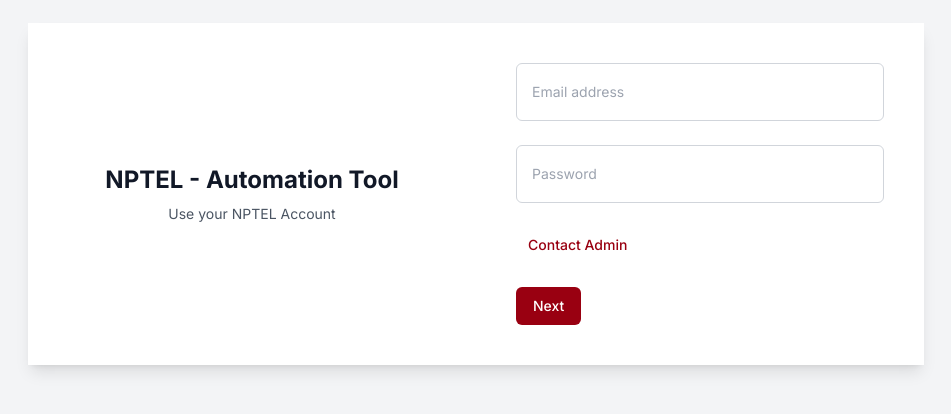
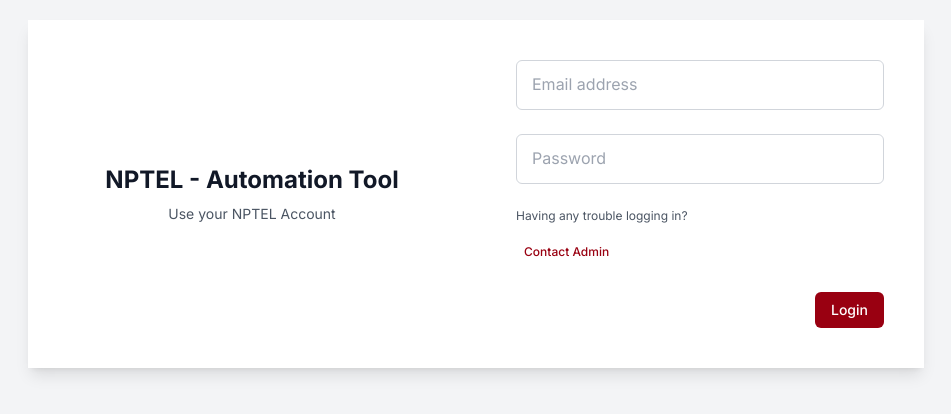
Before and after one commit to Gen-AI-2024-CIT-CS/frontend, a Next.js app: page /login in a window 1280 px wide. Shown: the part 206-620 px from the top of the page, without its empty margins (164-1115 px from the left). Built offline with nearby package versions, Linux system fonts and the light colour scheme; no server answers.

Commit message:
[small bugs fixed]

```diff
--- a/src/app/login/page.tsx
+++ b/src/app/login/page.tsx
@@ -2,93 +2,121 @@
 
 import { useState } from 'react';
 import { useRouter } from 'next/navigation';
+import { login } from '../../utils/api';  // Make sure to create this file and function
 
 export default function Login() {
   const [email, setEmail] = useState('');
   const [password, setPassword] = useState('');
+  const [error, setError] = useState('');
+  const [success, setSuccess] = useState('');
+  const [showContactEmail, setShowContactEmail] = useState(false);
   const router = useRouter();
 
-  const handleLogin = (e: React.FormEvent) => {
+  const clearForm = () => {
+    setEmail('');
+    setPassword('');
+  };
+
+  const handleSubmit = async (e: React.FormEvent) => {
     e.preventDefault();
-    // Placeholder authentication logic
-    if (email === 'user@example.com' && password === 'password') {
+    try {
+      const response = await login(email, password);
+      if (response.data.success) {
+        console.log('Logged in successfully', response.data.user);
+        setSuccess('Logged in successfully');
+        clearForm();
+        setTimeout(() => setSuccess(''), 3000);
         router.push('/dashboard');
-    } else {
-      alert('Invalid credentials');
+      }
+    } catch (err) {
+      setError('Invalid credentials');
+      setPassword('');
+      setTimeout(() => setError(''), 3000);
     }
   };
 
   const handleContactAdmin = () => {
-    alert('Please contact akshaykumarb.cs2023@citchennai.net for assistance.');
+    setShowContactEmail(!showContactEmail);
   };
 
   return (
     <main className="flex min-h-screen items-center justify-center bg-gray-100 p-6">
       <div className="flex w-full max-w-4xl bg-white shadow-lg">
-        {/* Left Section for Heading and Subheading */}
         <div className="flex w-1/2 flex-col items-center justify-center p-10">
           <h1 className="mb-2 text-2xl font-bold text-gray-900 text-center">NPTEL - Automation Tool</h1>
           <p className="text-sm text-gray-600 text-center">Use your NPTEL Account</p>
         </div>
-        {/* Right Section for Form */}
         <div className="flex w-1/2 flex-col justify-center p-10">
-          <form onSubmit={handleLogin} className="space-y-6">
-            {/* Email Input Field */}
+          <form onSubmit={handleSubmit} className="space-y-6">
+            {error && <p className="text-red-500 text-sm">{error}</p>}
+            {success && <p className="text-green-500 text-sm">{success}</p>}
             <div className="relative">
               <input
                 id="email"
                 name="email"
                 type="email"
                 required
-                className="peer w-full rounded-md border border-gray-300 px-3 py-4 text-gray-900 placeholder-transparent focus:border-[#990011] focus:outline-none focus:ring-2 focus:ring-[#990011]"
-                placeholder=" "
+                className="peer w-full rounded-md border border-gray-300 px-3 py-3 text-gray-900 placeholder-transparent focus:border-[#990011] focus:outline-none focus:ring-1 focus:ring-[#990011]"
+                placeholder="Email address"
                 value={email}
                 onChange={(e) => setEmail(e.target.value)}
               />
               <label
                 htmlFor="email"
-                className="absolute left-3 top-1/2 text-sm text-gray-500 transition-transform duration-300 ease-in-out transform -translate-y-1/2 bg-white px-1 peer-placeholder-shown:top-1/2 peer-placeholder-shown:-translate-y-1/2 peer-placeholder-shown:text-gray-400 peer-focus:top-0 peer-focus:-translate-y-1/2 peer-focus:text-xs peer-focus:text-[#990011]"
+                className="absolute left-3 -top-2 text-xs text-gray-500 transition-all
+                           peer-placeholder-shown:text-base peer-placeholder-shown:text-gray-400
+                           peer-placeholder-shown:top-3 peer-focus:-top-2 peer-focus:text-xs
+                           peer-focus:text-[#990011] bg-white px-1"
               >
                 Email address
               </label>
             </div>
-
-            {/* Password Input Field */}
             <div className="relative">
               <input
                 id="password"
                 name="password"
                 type="password"
                 required
-                className="peer w-full rounded-md border border-gray-300 px-3 py-4 text-gray-900 placeholder-transparent focus:border-[#990011] focus:outline-none focus:ring-2 focus:ring-[#990011]"
-                placeholder=" "
+                className="peer w-full rounded-md border border-gray-300 px-3 py-3 text-gray-900 placeholder-transparent focus:border-[#990011] focus:outline-none focus:ring-1 focus:ring-[#990011]"
+                placeholder="Password"
                 value={password}
                 onChange={(e) => setPassword(e.target.value)}
               />
               <label
                 htmlFor="password"
-                className="absolute left-3 top-1/2 text-sm text-gray-500 transition-transform duration-300 ease-in-out transform -translate-y-1/2 bg-white px-1 peer-placeholder-shown:top-1/2 peer-placeholder-shown:-translate-y-1/2 peer-placeholder-shown:text-gray-400 peer-focus:top-0 peer-focus:-translate-y-1/2 peer-focus:text-xs peer-focus:text-[#990011]"
+                className="absolute left-3 -top-2 text-xs text-gray-500 transition-all
+                           peer-placeholder-shown:text-base peer-placeholder-shown:text-gray-400
+                           peer-placeholder-shown:top-3 peer-focus:-top-2 peer-focus:text-xs
+                           peer-focus:text-[#990011] bg-white px-1"
               >
                 Password
               </label>
             </div>
-
-            {/* Links and Buttons */}
-            <div className="flex items-center justify-between">
+            <div className="space-y-2">
+              <p className="text-xs text-gray-600">Having any trouble logging in?</p>
+              <div className="relative inline-block pt-1">
                 <button
                   type="button"
                   onClick={handleContactAdmin}
-                className="rounded-md bg-transparent px-3 py-2 text-sm font-medium text-[#990011] hover:bg-[#ffebee] focus:outline-none focus:ring-2 focus:ring-[#990011] focus:ring-offset-2"
+                  className="text-xs font-medium text-[#990011] hover:bg-[#ffe3e7] active:bg-[#ffd7dd] focus:outline-none p-2 rounded-md transition-colors duration-100 ease-in-out"
                 >
                   Contact Admin
                 </button>
+                <span
+                  className={`absolute left-full top-0 ml-2 mt-[12px] whitespace-nowrap overflow-hidden text-xs text-[#990011] transition-all duration-300 ease-in-out ${
+                    showContactEmail ? 'w-64 opacity-100' : 'w-0 opacity-0'
+                  }`}
+                >
+                  akshaykumarb.cs2023@citchennai.net
+                </span>
               </div>
-            <div className="flex items-center justify-between">
+            </div>
+            <div className="flex justify-end">
               <button
                 type="submit"
-                className="group relative flex justify-center rounded-md border border-transparent bg-[#990011] px-4 py-2 text-sm font-medium text-white hover:bg-[#800000] focus:outline-none focus:ring-2 focus:ring-[#990011] focus:ring-offset-2"
+                className="rounded-md bg-[#990011] px-4 py-2 text-sm font-medium text-white hover:bg-[#800000] focus:outline-none focus:ring-2 focus:ring-[#990011] focus:ring-offset-2"
               >
-                Next
+                Login
               </button>
             </div>
           </form>
```
Lines whose indentation alone changed are shown as unchanged.
